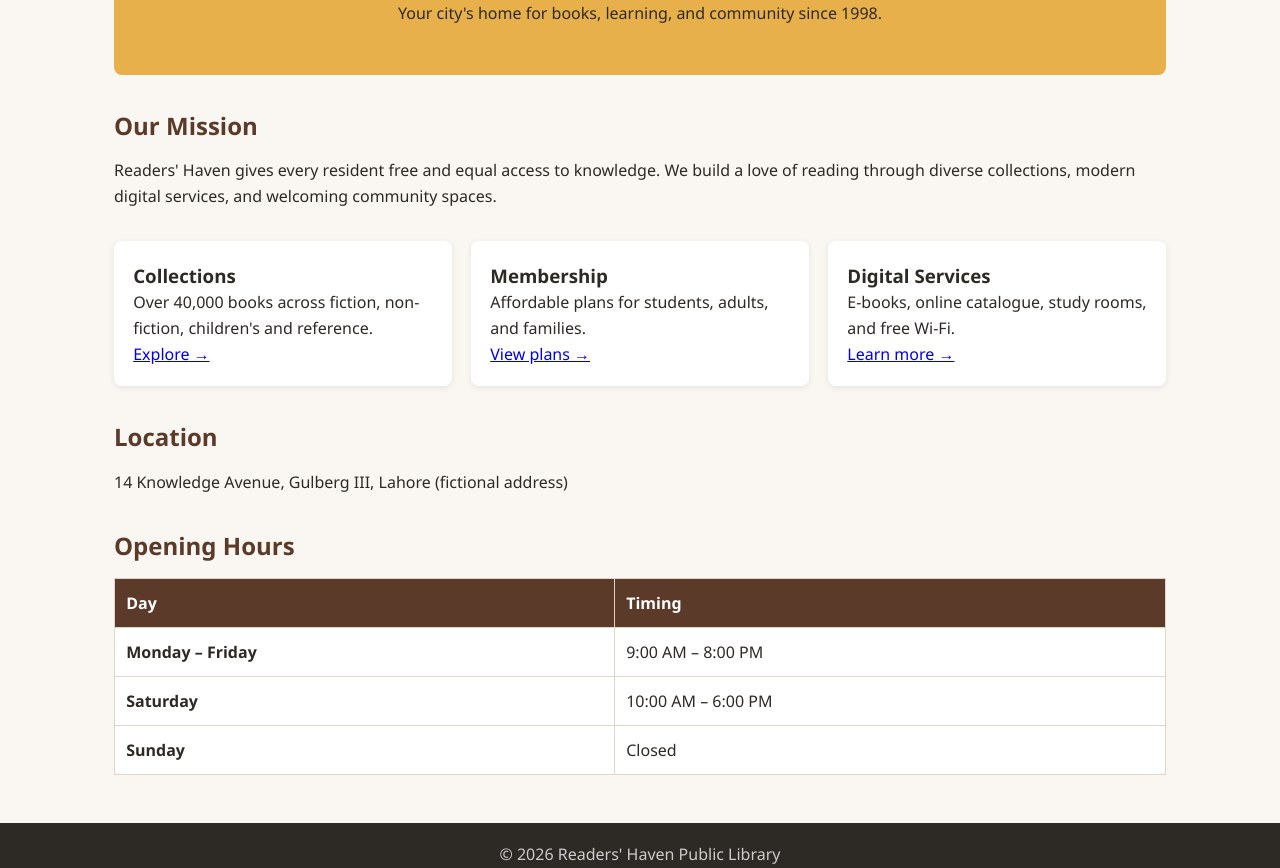
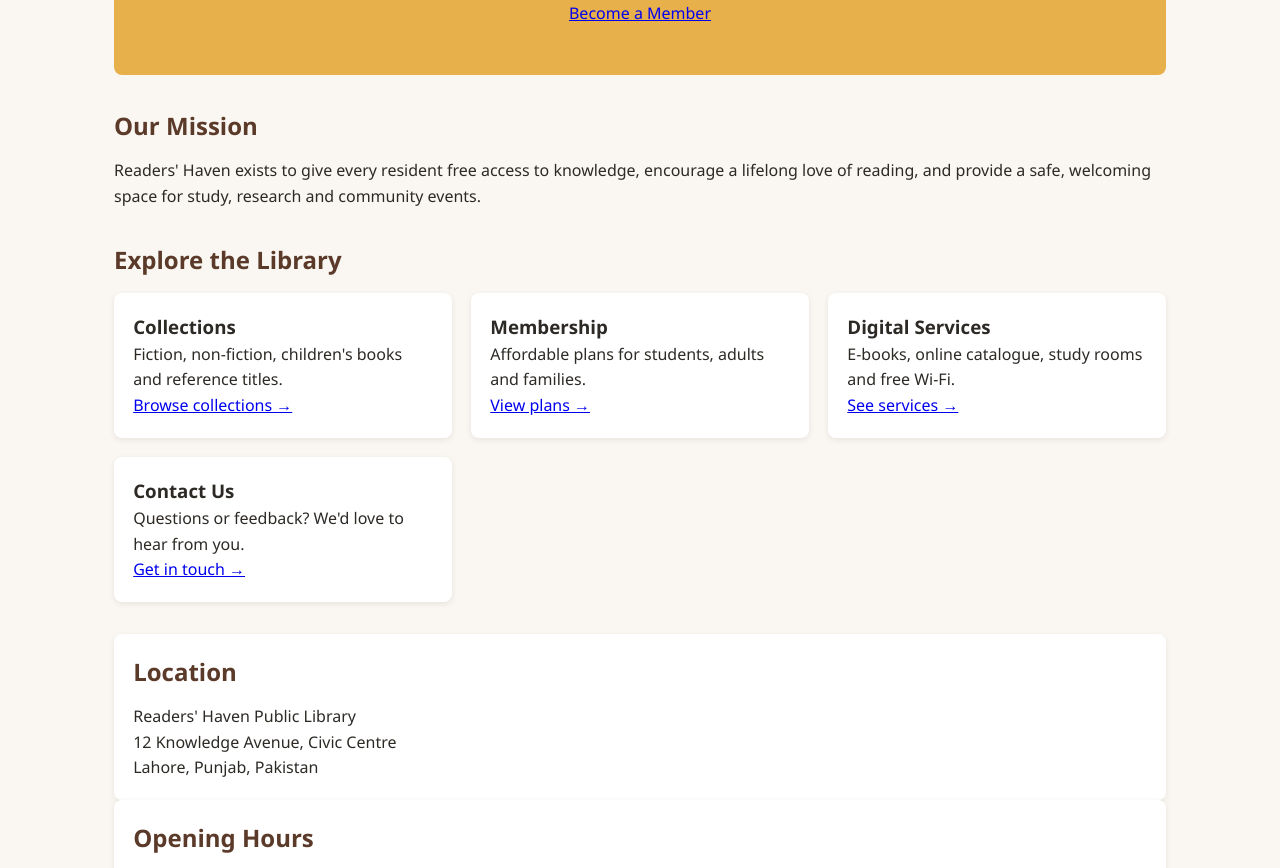
Before and after one commit to Saitama-a/Readers-Haven-Public-Library, a website: page src/index.html in a window 1280 px wide. Shown: the part 213-1081 px from the top of the page. Drawn offline with Linux system fonts and the light colour scheme.

Commit message:
added 1 more section in home

```diff
--- a/src/index.html
+++ b/src/index.html
@@ -20,34 +20,41 @@
 
     <main>
     <section class="hero">
-      <h2>Welcome to Readers' Haven Public Library</h2>
-      <p>Your city's home for books, learning, and community since 1998.</p>
+      <h1>Welcome to Readers' Haven Public Library</h1>
+      <p>Your city's home for books, learning and community — free and open to every resident.</p>
+      <a href="membership.html" class="btn">Become a Member</a>
     </section>
 
     <section>
       <h2>Our Mission</h2>
-      <p>Readers' Haven gives every resident free and equal access to knowledge. We build a love of reading through diverse collections, modern digital services, and welcoming community spaces.</p>
-    </section>
-
-    <section class="card-grid">
-      <div class="card"><h3>Collections</h3><p>Over 40,000 books across fiction, non-fiction, children's and reference.</p><a href="collections.html">Explore →</a></div>
-      <div class="card"><h3>Membership</h3><p>Affordable plans for students, adults, and families.</p><a href="membership.html">View plans →</a></div>
-      <div class="card"><h3>Digital Services</h3><p>E-books, online catalogue, study rooms, and free Wi-Fi.</p><a href="services.html">Learn more →</a></div>
+      <p>Readers' Haven exists to give every resident free access to knowledge, encourage a lifelong love of reading,
+         and provide a safe, welcoming space for study, research and community events.</p>
     </section>
 
     <section>
-      <h2>Location</h2>
-      <p>14 Knowledge Avenue, Gulberg III, Lahore (fictional address)</p>
+      <h2>Explore the Library</h2>
+      <div class="card-grid">
+        <div class="card"><h3>Collections</h3><p>Fiction, non-fiction, children's books and reference titles.</p><a href="collections.html">Browse collections →</a></div>
+        <div class="card"><h3>Membership</h3><p>Affordable plans for students, adults and families.</p><a href="membership.html">View plans →</a></div>
+        <div class="card"><h3>Digital Services</h3><p>E-books, online catalogue, study rooms and free Wi-Fi.</p><a href="services.html">See services →</a></div>
+        <div class="card"><h3>Contact Us</h3><p>Questions or feedback? We'd love to hear from you.</p><a href="contact.html">Get in touch →</a></div>
+      </div>
     </section>
 
-    <section>
+    <section class="info-row">
+      <div class="card">
+        <h2>Location</h2>
+        <p>Readers' Haven Public Library<br>12 Knowledge Avenue, Civic Centre<br>Lahore, Punjab, Pakistan</p>
+      </div>
+      <div class="card">
         <h2>Opening Hours</h2>
         <table class="hours">
-        <tr><th>Day</th><th>Timing</th></tr>
           <tr><td>Monday – Friday</td><td>9:00 AM – 8:00 PM</td></tr>
           <tr><td>Saturday</td><td>10:00 AM – 6:00 PM</td></tr>
-        <tr><td>Sunday</td><td>Closed</td></tr>
+          <tr><td>Sunday</td><td>12:00 PM – 5:00 PM</td></tr>
+          <tr><td>Public Holidays</td><td>Closed</td></tr>
         </table>
+      </div>
     </section>
   </main>
 
```
Lines whose indentation alone changed are shown as unchanged.
